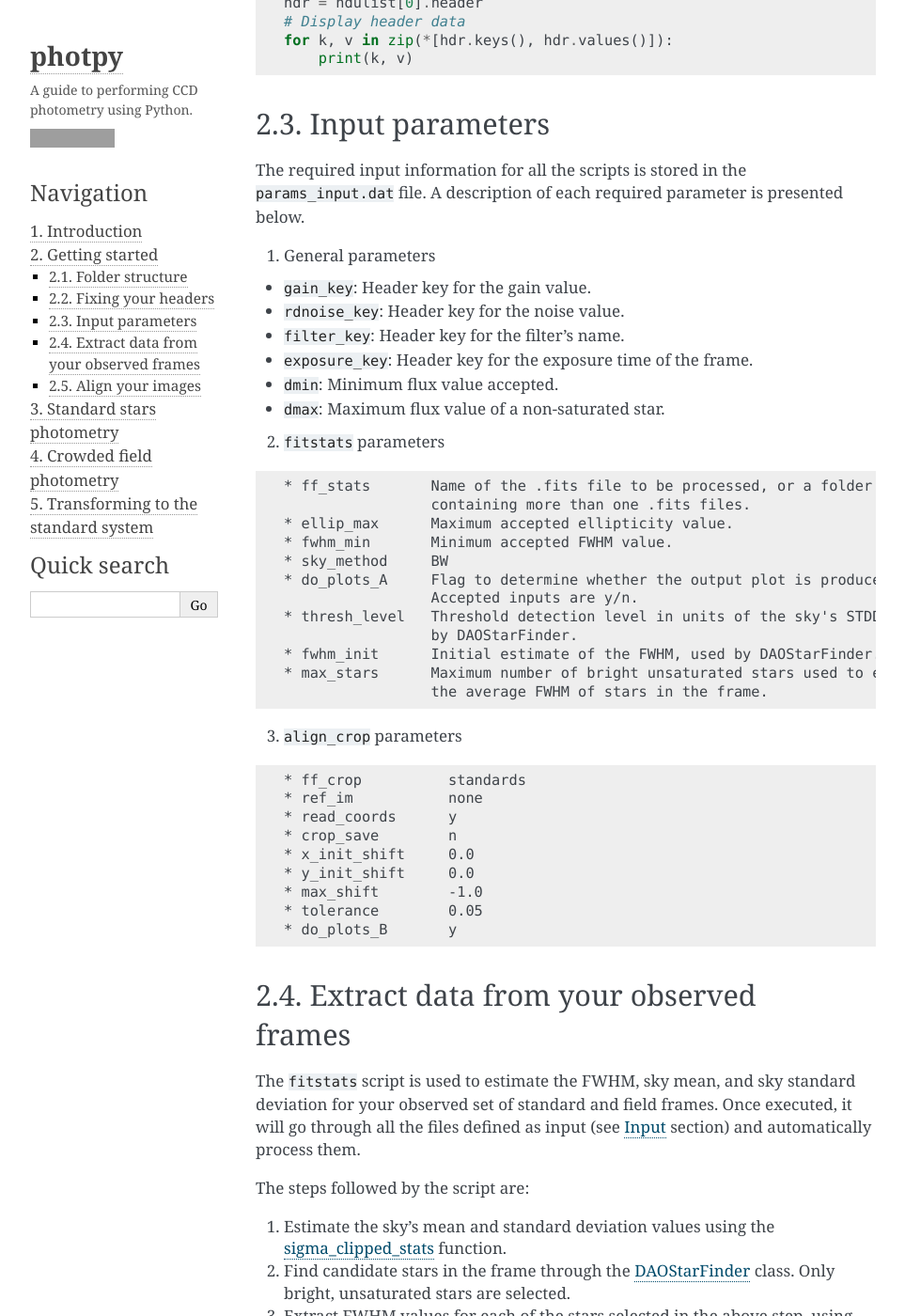
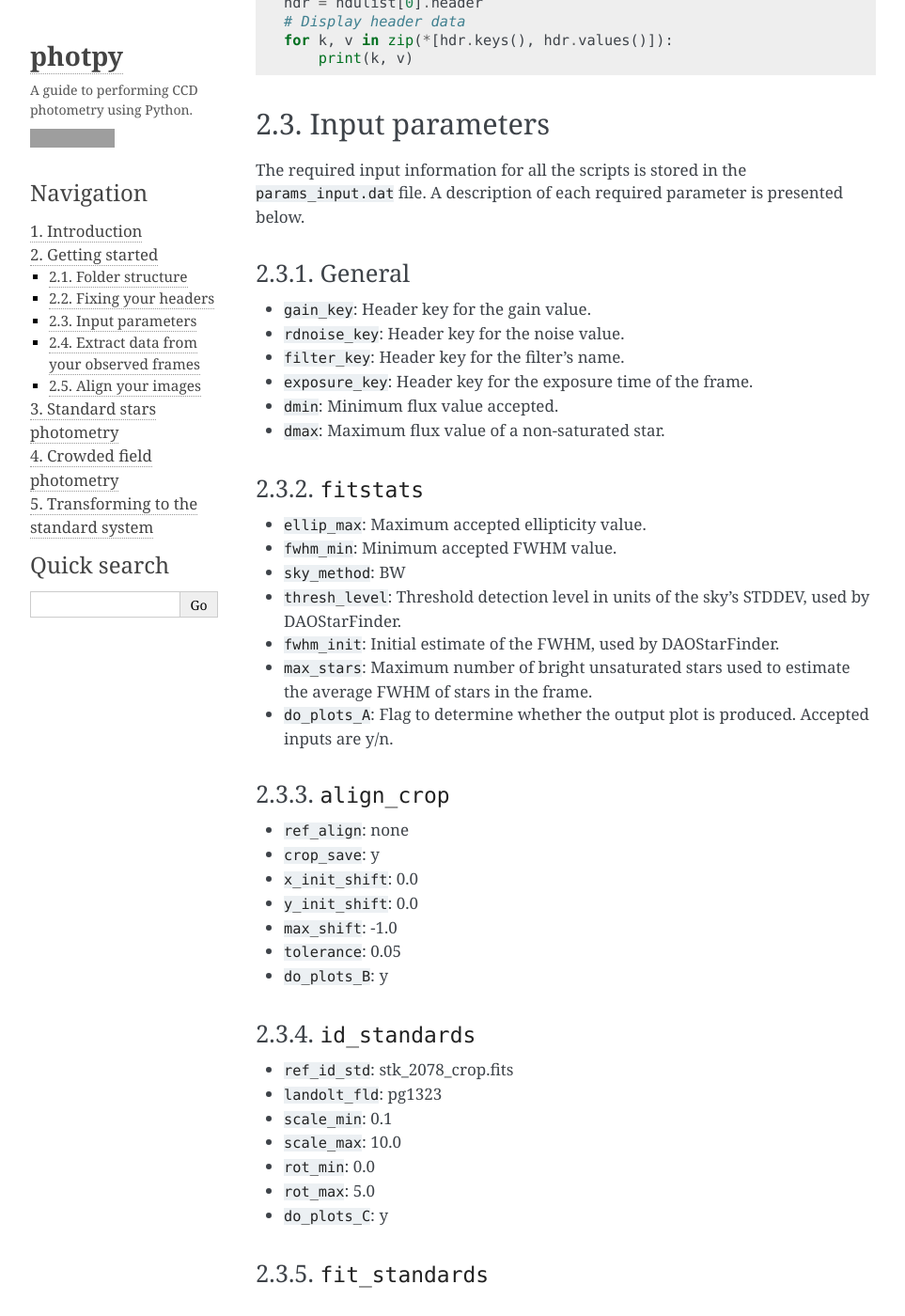
Before and after one commit to Gabriel-p/photpy, a Sphinx documentation site: the page built from docs/source/get_started.rst, in a window 1280 px wide and 1400 px high, scrolled down 1208 px. Shown: the whole window at 94% size, without its empty margins (148-1111 px from the left). Built offline with Sphinx 7.4.7, drawn with Linux system fonts in a browser that asks for light colours; grey boxes are pictures that could not be loaded.

Commit message:
finish id_standard

```diff
--- a/docs/source/get_started.rst
+++ b/docs/source/get_started.rst
@@ -2,7 +2,7 @@
 Getting started
 ===============
 
-.. warning::
+.. todo::
    Not finished.
 
 
@@ -73,48 +73,58 @@ The required input information for all the scripts is stored in the
 ``params_input.dat`` file. A description of each required parameter is presented
 below.
 
-1. General parameters
+General
+..................
 
 * ``gain_key``: Header key for the gain value.
-* ``rdnoise_key``:     Header key for the noise value.
-* ``filter_key``:      Header key for the filter's name.
-* ``exposure_key``:    Header key for the exposure time of the frame.
-* ``dmin``:            Minimum flux value accepted.
-* ``dmax``:            Maximum flux value of a non-saturated star.
+* ``rdnoise_key``: Header key for the noise value.
+* ``filter_key``: Header key for the filter's name.
+* ``exposure_key``: Header key for the exposure time of the frame.
+* ``dmin``: Minimum flux value accepted.
+* ``dmax``: Maximum flux value of a non-saturated star.
 
 
-2. ``fitstats`` parameters
+``fitstats``
+.......................
 
-.. code-block:: none
-
-  * ff_stats       Name of the .fits file to be processed, or a folder
-                   containing more than one .fits files.
-  * ellip_max      Maximum accepted ellipticity value.
-  * fwhm_min       Minimum accepted FWHM value.
-  * sky_method     BW
-  * do_plots_A     Flag to determine whether the output plot is produced.
-                   Accepted inputs are y/n.
-  * thresh_level   Threshold detection level in units of the sky's STDDEV, used
-                   by DAOStarFinder.
-  * fwhm_init      Initial estimate of the FWHM, used by DAOStarFinder.
-  * max_stars      Maximum number of bright unsaturated stars used to estimate
-                   the average FWHM of stars in the frame.
-
-3. ``align_crop`` parameters
-
-.. code-block:: none
-
-  * ff_crop          standards
-  * ref_im           none
-  * read_coords      y
-  * crop_save        n
-  * x_init_shift     0.0
-  * y_init_shift     0.0
-  * max_shift        -1.0
-  * tolerance        0.05
-  * do_plots_B       y
+* ``ellip_max``: Maximum accepted ellipticity value.
+* ``fwhm_min``: Minimum accepted FWHM value.
+* ``sky_method``: BW
+* ``thresh_level``: Threshold detection level in units of the sky's STDDEV,
+  used by DAOStarFinder.
+* ``fwhm_init``: Initial estimate of the FWHM, used by DAOStarFinder.
+* ``max_stars``: Maximum number of bright unsaturated stars used to estimate
+  the average FWHM of stars in the frame.
+* ``do_plots_A``: Flag to determine whether the output plot is produced.
+  Accepted inputs are y/n.
 
 
+``align_crop``
+.........................
+
+* ``ref_align``:        none
+* ``crop_save``:        y
+* ``x_init_shift``:     0.0
+* ``y_init_shift``:     0.0
+* ``max_shift``:        -1.0
+* ``tolerance``:        0.05
+* ``do_plots_B``:       y
+
+
+``id_standards``
+...........................
+
+* ``ref_id_std``:       stk_2078_crop.fits
+* ``landolt_fld``:      pg1323
+* ``scale_min``:        0.1
+* ``scale_max``:        10.0
+* ``rot_min``:          0.0
+* ``rot_max``:          5.0
+* ``do_plots_C``:       y
+
+
+``fit_standards``
+............................
 
 
 
```
Also changed, not shown: docs/source/stand_phot.rst (+34 -16 lines), docs/source/_figs/std_id.png (added), 5 other files.
